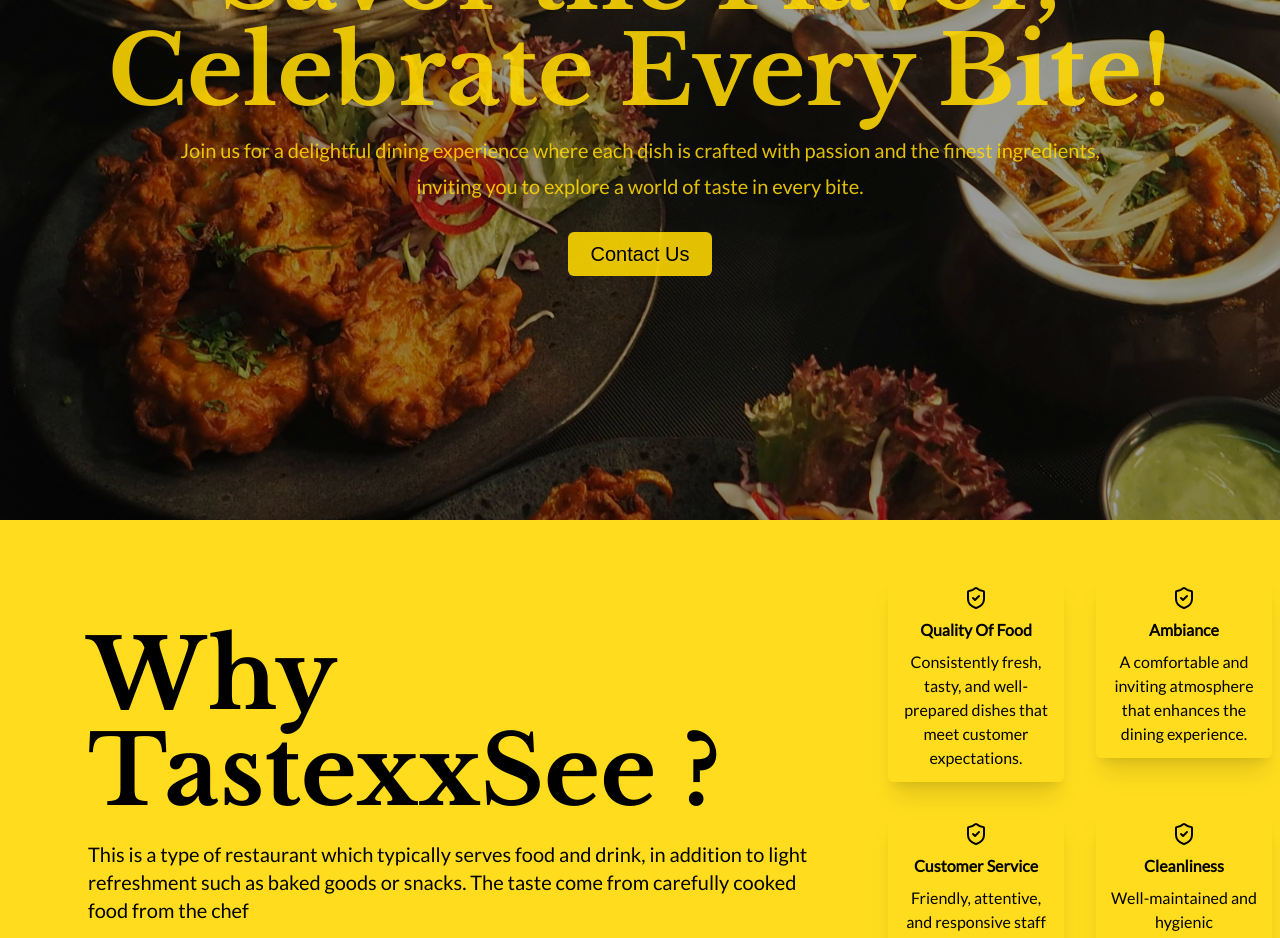
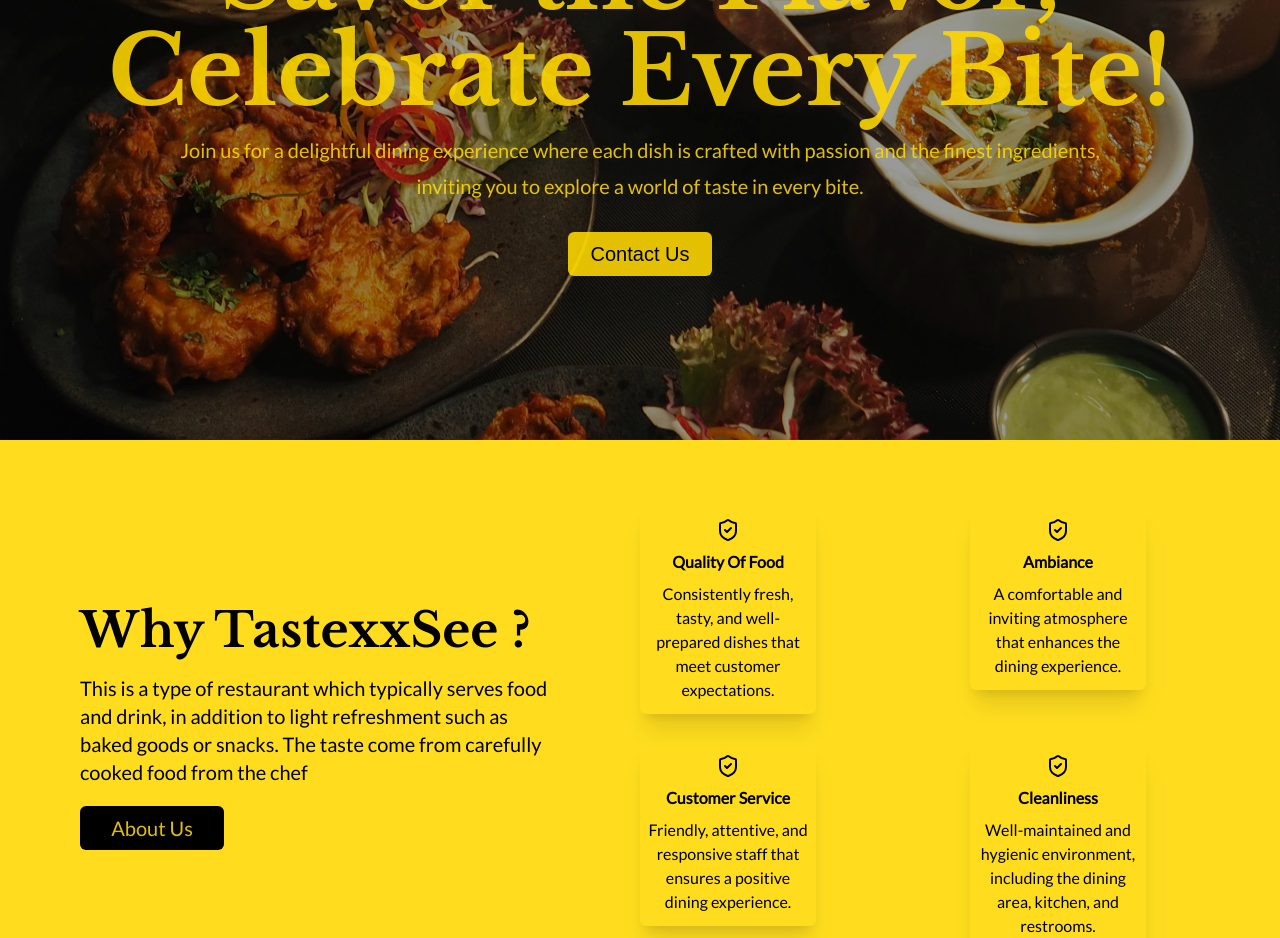
Before and after one commit to kaytee07/tastexxsee, a Next.js app: page / in a window 1280 px wide. Shown: the part 280-1218 px from the top of the page. Built offline with nearby package versions, Linux system fonts and the light colour scheme.

Commit message:
perfect git push

```diff
--- a/components/Dish.tsx
+++ b/components/Dish.tsx
@@ -44,7 +44,7 @@
 }, [])
 
   return (
-    <div id="dish" className="flex px-16 gap-16 h-[46rem] py-20 bg-black text-[#ffd900e1] max-sm:px-5 max-sm:py-12">
+    <div id="dish" className="flex px-16 gap-16 h-[50rem] py-20 bg-black text-[#ffd900e1] max-sm:px-5 max-sm:py-12">
         <div className="headers max-sm:hidden max-sm:px-5 max-sm:py-3  w-[50%] flex justify-end">
             <img src="/img/hero8.avif" className="w-full h-20rem[" alt="food" />
         </div>
--- a/components/ExInfo.tsx
+++ b/components/ExInfo.tsx
@@ -8,9 +8,9 @@
 
 const ExInfo = () => {
   return (
-    <div id="about" className="flex bg-[#ffd900e1] text-black w-[100vw] max-sm:h-[40rem] h-[36rem] items-center justify-center  max-sm:px-5  max-sm:flex-col">
-        <div className="info px-20 max-sm:px-0  md:w-[55rem] md:py-10 flex flex-col gap-5">
-            <h1 className={`md:text-8xl max-sm:text-5xl font-bold ${libreBaskerville.className}`}>Why TastexxSee ?</h1>
+    <div id="about" className="flex bg-[#ffd900e1] text-black w-[100vw] max-sm:h-[50rem] h-[36rem] items-center justify-center  max-sm:px-5 max-sm:justify-start  max-sm:flex-col">
+        <div className="info md:px-10 lg:px-20  max-sm:px-0 max-sm:py-10 md:py-1 flex flex-col gap-5 md:w-[30rem] lg:w-[40rem]">
+            <h1 className={`md:text-5xl max-sm:text-5xl font-bold ${libreBaskerville.className}`}>Why TastexxSee ?</h1>
             <p className={`max-sm:hidden ${latoBold.className} text-xl`}>
                 This is a type of restaurant which typically serves food and drink, in
                 addition to light refreshment such as baked goods or snacks. The taste come from
@@ -21,30 +21,30 @@
                 About Us
             </button>
         </div>
-       <div className="w-auto">
-        <ul className={`w-96 grid grid-cols-2 gap-x-28 gap-y-7 pr-20  py-7 rounded-lg ${latoBold.className}`}>
-                <li className="flex-col flex justify-center gap-2 shadow-xl w-44 h-fit  items-center px-3 py-3 rounded-md">
+       <div className="lg:w-[40rem]">
+        <ul className={`grid grid-cols-2 gap-y-7 gap-x-5  place-content-start   rounded-lg ${latoBold.className}`}>
+                <li className="flex-col flex justify-center gap-2 shadow-xl max:md:w-[5rem] max-sm:w-40 w-44 h-fit  items-center px-2 py-3 rounded-md">
                     <div className={`icon`}>
                         <svg xmlns="http://www.w3.org/2000/svg" width="24" height="24" viewBox="0 0 24 24" fill="none" stroke="currentColor" strokeWidth="2" strokeLinecap="round" strokeLinejoin="round" className="lucide lucide-shield-check"><path d="M20 13c0 5-3.5 7.5-7.66 8.95a1 1 0 0 1-.67-.01C7.5 20.5 4 18 4 13V6a1 1 0 0 1 1-1c2 0 4.5-1.2 6.24-2.72a1.17 1.17 0 0 1 1.52 0C14.51 3.81 17 5 19 5a1 1 0 0 1 1 1z"/><path d="m9 12 2 2 4-4"/></svg>
                     </div>
                     <h1 className='font-semibold'>Quality Of Food</h1>
-                    <p className="text-center">Consistently fresh, tasty, and well-prepared dishes that meet customer expectations.</p>
+                    <p className="text-center ">Consistently fresh, tasty, and well-prepared dishes that meet customer expectations.</p>
                 </li>
-                <li className="flex-col flex shadow-xl justify-center w-44 h-fit gap-2 items-center px-3 py-3 rounded-md">
+                <li className="flex-col flex justify-center gap-2 shadow-xl max:md:w-[5rem] max-sm:w-40 w-44 h-fit  items-center px-2 py-3 rounded-md">
                     <div className="icon">
                         <svg xmlns="http://www.w3.org/2000/svg" width="24" height="24" viewBox="0 0 24 24" fill="none" stroke="currentColor" strokeWidth="2" strokeLinecap="round" strokeLinejoin="round" className="lucide lucide-shield-check"><path d="M20 13c0 5-3.5 7.5-7.66 8.95a1 1 0 0 1-.67-.01C7.5 20.5 4 18 4 13V6a1 1 0 0 1 1-1c2 0 4.5-1.2 6.24-2.72a1.17 1.17 0 0 1 1.52 0C14.51 3.81 17 5 19 5a1 1 0 0 1 1 1z"/><path d="m9 12 2 2 4-4"/></svg>
                     </div>
                     <h1 className='font-semibold'>Ambiance</h1>
                     <p className="text-center">A comfortable and inviting atmosphere that enhances the dining experience.</p>
                 </li>
-                <li className="flex-col flex justify-center gap-2 shadow-xl w-44 h-fit  items-center px-3 py-3 rounded-md">
+                <li className="flex-col flex justify-center gap-2 shadow-xl max:md:w-[5rem] max-sm:w-40 w-44 h-fit  items-center px-2 py-3 rounded-md">
                     <div className="icon">
                         <svg xmlns="http://www.w3.org/2000/svg" width="24" height="24" viewBox="0 0 24 24" fill="none" stroke="currentColor" strokeWidth="2" strokeLinecap="round" strokeLinejoin="round" className="lucide lucide-shield-check"><path d="M20 13c0 5-3.5 7.5-7.66 8.95a1 1 0 0 1-.67-.01C7.5 20.5 4 18 4 13V6a1 1 0 0 1 1-1c2 0 4.5-1.2 6.24-2.72a1.17 1.17 0 0 1 1.52 0C14.51 3.81 17 5 19 5a1 1 0 0 1 1 1z"/><path d="m9 12 2 2 4-4"/></svg>
                     </div>
                     <h1 className='font-semibold'>Customer Service</h1>
                     <p className="text-center"> Friendly, attentive, and responsive staff that ensures a positive dining experience.</p>
                 </li>
-                <li className="flex-col flex justify-center shadow-xl gap-2 w-44 h-fit  items-center px-3 py-3 rounded-md2">
+                <li className="flex-col flex justify-center gap-2 shadow-xl max:md:w-[5rem] max-sm:w-40 w-44 h-fit  items-center px-2 py-3 rounded-md">
                     <div className="icon">
                         <svg xmlns="http://www.w3.org/2000/svg" width="24" height="24" viewBox="0 0 24 24" fill="none" stroke="currentColor" strokeWidth="2" strokeLinecap="round" strokeLinejoin="round" className="lucide lucide-shield-check"><path d="M20 13c0 5-3.5 7.5-7.66 8.95a1 1 0 0 1-.67-.01C7.5 20.5 4 18 4 13V6a1 1 0 0 1 1-1c2 0 4.5-1.2 6.24-2.72a1.17 1.17 0 0 1 1.52 0C14.51 3.81 17 5 19 5a1 1 0 0 1 1 1z"/><path d="m9 12 2 2 4-4"/></svg>
                     </div>
--- a/components/Hero.tsx
+++ b/components/Hero.tsx
@@ -14,14 +14,14 @@
 const Hero = () => {
   // const [ menu, setMenu ] = useState({});
   return (
-<div className="flex h-[100vh] max-sm:bg-[url('/img/rest1.avif')] bg-[url('/img/rest3.jpeg')] bg-cover   relative text-white">
+<div className="flex md:h-[80vh] max-sm:h-[90vh] h-[90vh] lg:h-[90vh] max-sm:bg-[url('/img/rest1.avif')] bg-[url('/img/rest3.jpeg')] bg-cover relative text-white">
 <Navbar firstColor="#FFD700"/>
 <div className="absolute bg-black bg-opacity-40 w-full h-full"></div>
-<div className={`catch absolute flex text-[#ffd900e1] max-sm:px-10 flex-col items-center w-full max-sm:top-40 max-sm:items-start top-52 max-sm:w-auto`}>
-  <h1 className={`text-8xl max-sm:text-5xl font-bold ${libreBaskerville.className} `}>Savor the Flavor, <br/></h1>
-  <h1 className={`text-8xl max-sm:text-5xl font-bold ${libreBaskerville.className} `}> Celebrate Every Bite!</h1>
-  <p className={`text-xl mt-4 max-sm:text-xl ${latoBold.className}`}>Join us for a delightful dining experience where each dish is crafted with passion and the finest ingredients,</p>
-  <p className={`text-xl mt-2 max-sm:text-xl ${latoBold.className}`}>inviting you to explore a world of taste in every bite.</p>
+<div className={`catch absolute flex text-[#ffd900e1] max-sm:px-10 flex-col items-center w-full px-10 max-sm:top-24 max-sm:items-start top-52 max-sm:w-auto`}>
+  <h1 className={`lg:text-8xl text-6xl max-sm:text-5xl font-bold ${libreBaskerville.className} `}>Savor the Flavor, <br/></h1>
+  <h1 className={`lg:text-8xl text-6xl max-sm:text-5xl font-bold ${libreBaskerville.className} `}> Celebrate Every Bite!</h1>
+  <p className={`text-xl mt-4 md:text-center max-sm:text-xl ${latoBold.className}`}>Join us for a delightful dining experience where each dish is crafted with passion and the finest ingredients,</p>
+  <p className={`text-xl mt-2 md:text-center max-sm:text-xl ${latoBold.className}`}>inviting you to explore a world of taste in every bite.</p>
   <a href="#footer"><button className="mt-8 w-36 h-11 rounded-md text-black bg-[#ffd900e1] text-xl">Contact Us</button></a>
 </div>
     {/* <div className="h-full w-full bg-black bg-opacity-50"></div> */}
--- a/components/Services.tsx
+++ b/components/Services.tsx
@@ -7,7 +7,7 @@
 
 const Services = () => {
   return (
- <div id="services" className="max-sm:px-5 bg-[#ffd900e1] text-black max-sm:py-3 px-16 py-10">
+ <div id="services" className="max-sm:px-5 bg-[#ffd900e1] text-black max-sm:h-[40rem] max-sm:py-3 px-16 py-10">
         <div className={`headers py-5 ${libreBaskerville.className}`}>
             <h1 className="text-6xl font-bold">Boutique</h1>
             <h1 className="text-6xl font-bold">Catering Services</h1>
```
